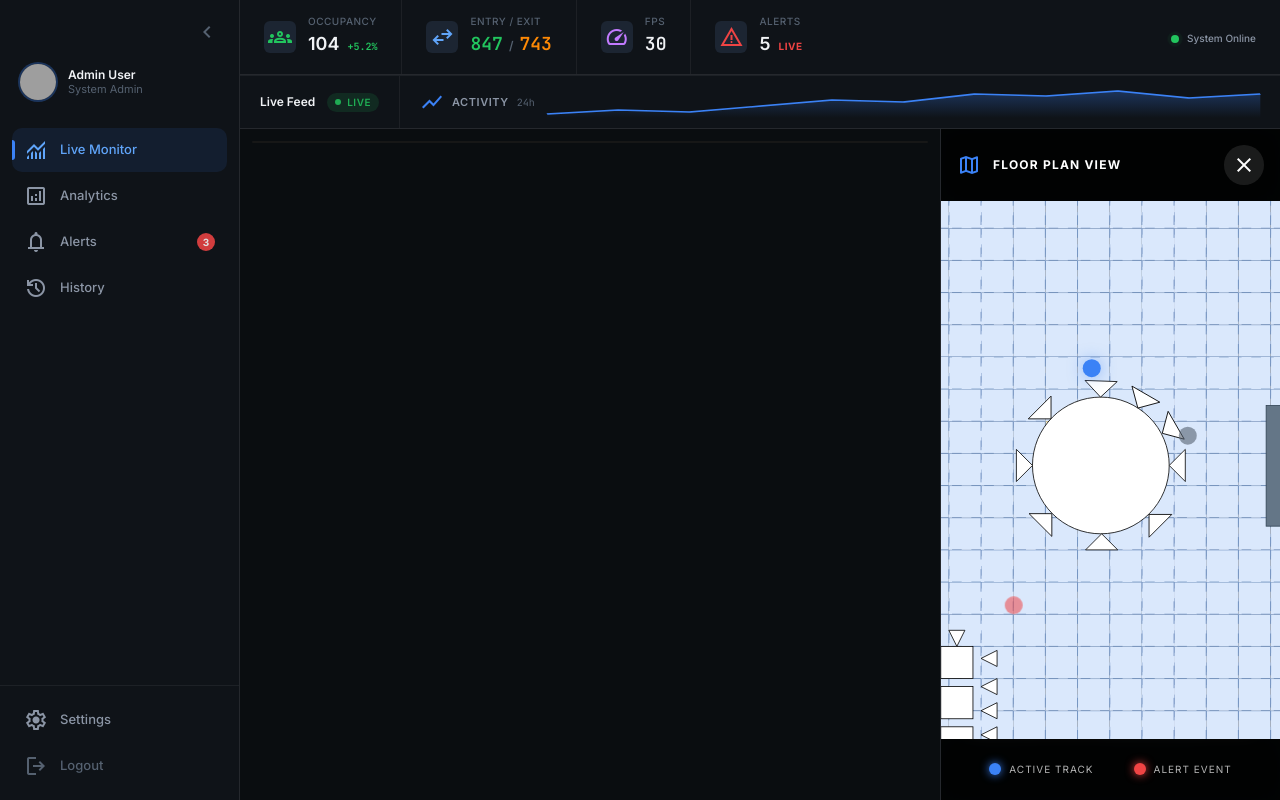
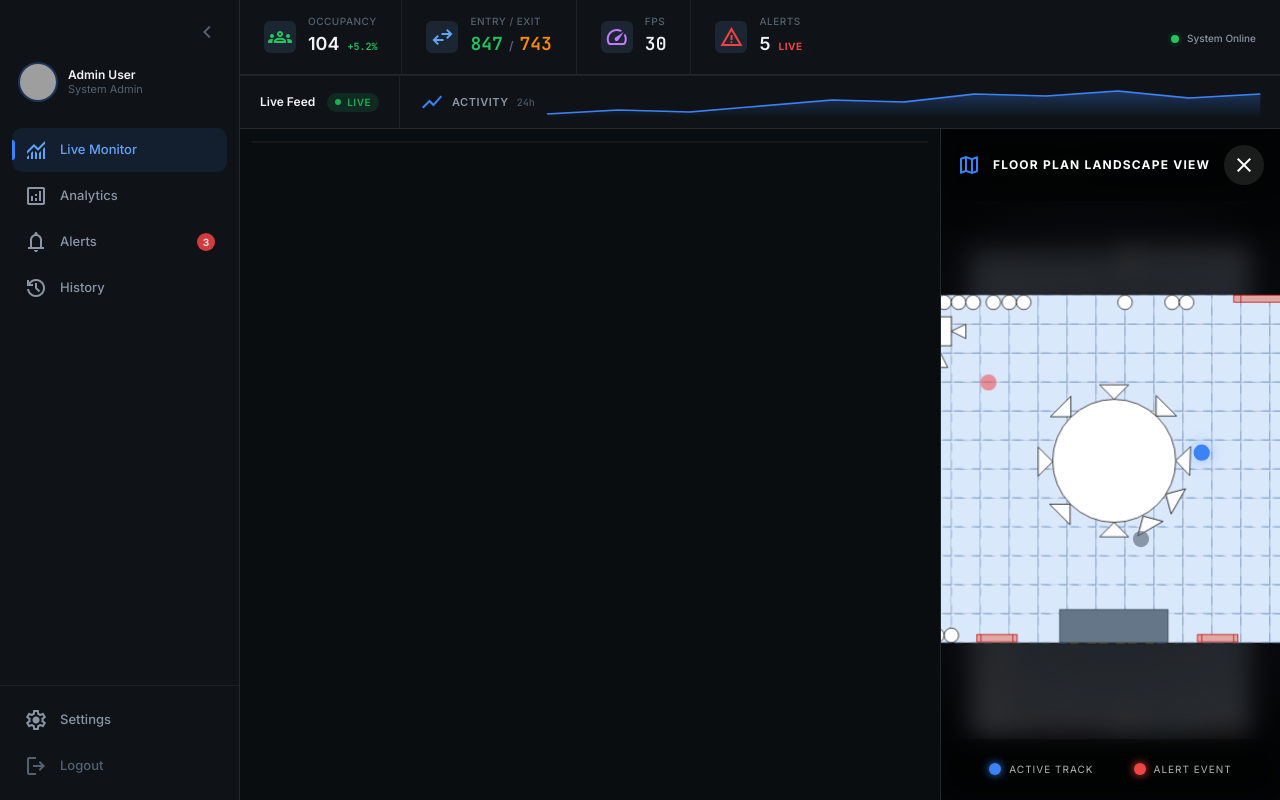
Before and after one commit to manhmitcf/DAT_Lab_Management, a Next.js app in the folder frontend/: page / in a window 1280 px wide. Both pictures are taken after a click on the button "fullscreen". Built offline with nearby package versions, Linux system fonts and the light colour scheme; grey boxes are pictures that could not be loaded.

Commit message:
feat: landscape orientation in fullscreen floorplan and label un-rotation

```diff
--- a/frontend/src/components/panels/FloorPlan.tsx
+++ b/frontend/src/components/panels/FloorPlan.tsx
@@ -20,7 +20,7 @@ export default function FloorPlan() {
     };
 
     const renderMap = (isFull: boolean = false) => (
-        <div className={`relative inline-flex max-w-full max-h-full ${isFull ? 'scale-150 transition-transform duration-500' : ''}`}>
+        <div className={`relative inline-flex max-w-full max-h-full transition-all duration-500 ${isFull ? 'rotate-90 scale-[1.35]' : ''}`}>
             {/* SVG Map Background */}
             <img
                 src="/labmap.svg"
@@ -42,7 +42,7 @@ export default function FloorPlan() {
                     >
                         <div className={`size-3 rounded-full transition-transform hover:scale-150 ${getMarkerStyle(marker)}`} />
                         {marker.label && (
-                            <div className="absolute top-4 -left-4 hidden group-hover:block bg-surface-0/95 border border-border-default px-2 py-1 rounded-[var(--radius-sm)] text-[10px] whitespace-nowrap z-20 shadow-md text-text-primary">
+                            <div className={`absolute top-4 -left-4 hidden group-hover:block bg-surface-0/95 border border-border-default px-2 py-1 rounded-[var(--radius-sm)] text-[10px] whitespace-nowrap z-20 shadow-md text-text-primary ${isFull ? '-rotate-90 translate-x-1 translate-y-2' : ''}`}>
                                 {marker.label}
                             </div>
                         )}
@@ -78,11 +78,11 @@ export default function FloorPlan() {
 
             {/* Fullscreen Overlay */}
             {isFullscreen && (
-                <div className="fixed inset-0 z-[9999] bg-black/90 flex flex-col animate-fade-in backdrop-blur-sm">
+                <div className="fixed inset-0 z-[9999] bg-black/80 flex flex-col animate-fade-in backdrop-blur-md">
                     <div className="p-4 flex justify-between items-center bg-surface-1/10 backdrop-blur-md">
                         <div className="flex items-center gap-3">
                             <span className="material-symbols-outlined text-accent">map</span>
-                            <span className="text-white font-bold uppercase tracking-widest text-sm">Floor Plan View</span>
+                            <span className="text-white font-bold uppercase tracking-widest text-sm text-shadow">Floor Plan Landscape View</span>
                         </div>
                         <button
                             onClick={() => setIsFullscreen(false)}
@@ -91,8 +91,8 @@ export default function FloorPlan() {
                             <span className="material-symbols-outlined text-2xl">close</span>
                         </button>
                     </div>
-                    <div className="flex-1 overflow-auto p-10 flex items-center justify-center bg-[radial-gradient(circle_at_center,_var(--surface-2)_0%,_transparent_100%)]">
-                        <div className="max-w-[90vw] max-h-[80vh] flex items-center justify-center">
+                    <div className="flex-1 overflow-hidden p-10 flex items-center justify-center bg-[radial-gradient(circle_at_center,_var(--surface-2)_0%,_transparent_100%)]">
+                        <div className="w-full h-full flex items-center justify-center">
                             {renderMap(true)}
                         </div>
                     </div>
```
